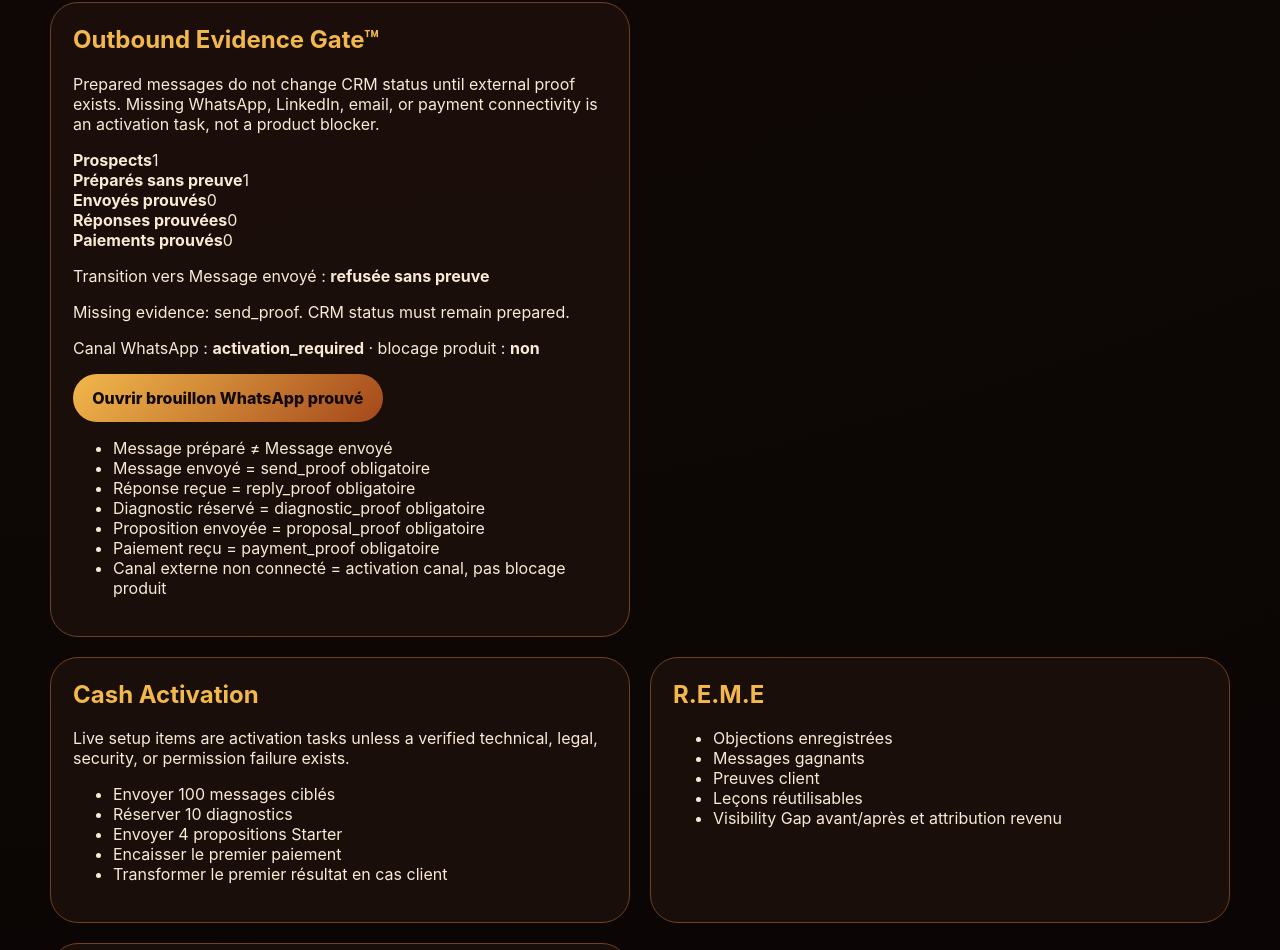
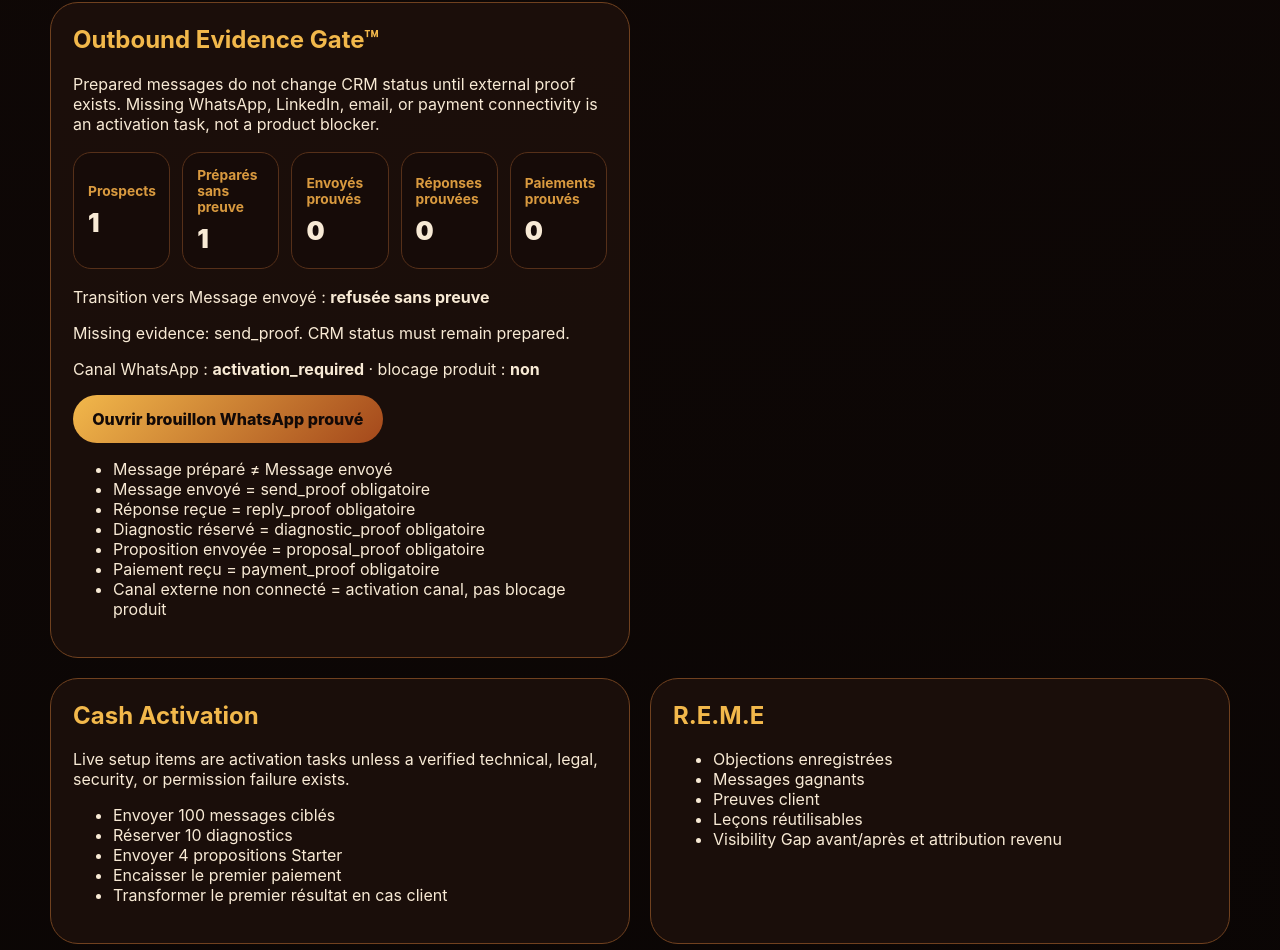
Before and after one commit to lanickbusiness1/newlife, a React (Vite) app in the folder apps/afria-marketing-team/frontend/: page / in a window 1280 px wide. Shown: the part 2860-3810 px from the top of the page. Built offline with nearby package versions, Linux system fonts and the light colour scheme.

Commit message:
style(marketing): add outbound evidence cockpit grid

```diff
--- a/apps/afria-marketing-team/frontend/src/styles.css
+++ b/apps/afria-marketing-team/frontend/src/styles.css
@@ -27,6 +27,10 @@ h2 { margin-top: 0; color: #f2b84b; }
 .agent small { display: block; color: #d99a3f; margin: 8px 0; }
 .pipeline { display: grid; gap: 10px; }
 .pipeline span { padding: 10px 12px; border-radius: 14px; background: #2a160f; border: 1px solid #70411f; }
+.evidence-grid { display: grid; grid-template-columns: repeat(5, minmax(0, 1fr)); gap: 12px; margin: 18px 0; }
+.evidence-grid div { border: 1px solid #563019; border-radius: 18px; background: #160b08; padding: 14px; min-height: 110px; display: grid; align-content: center; gap: 8px; }
+.evidence-grid b { color: #d99a3f; font-size: .86rem; }
+.evidence-grid span { font-size: 1.6rem; font-weight: 900; }
 pre { white-space: pre-wrap; background: #090504; border: 1px solid #70411f; border-radius: 16px; padding: 14px; overflow: auto; }
 footer { padding: 28px 0 12px; color: #b77a39; text-align: center; }
-@media (max-width: 900px) { .hero, .grid, .form-grid, .agent-grid { grid-template-columns: 1fr; } h1 { font-size: 3rem; } }
+@media (max-width: 900px) { .hero, .grid, .form-grid, .agent-grid, .evidence-grid { grid-template-columns: 1fr; } h1 { font-size: 3rem; } }
```
